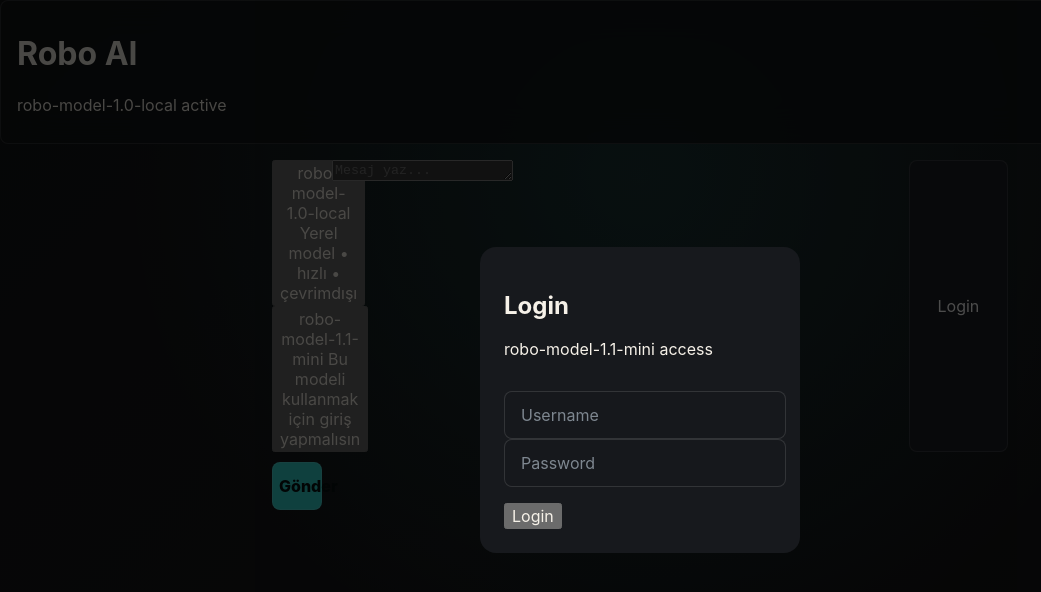
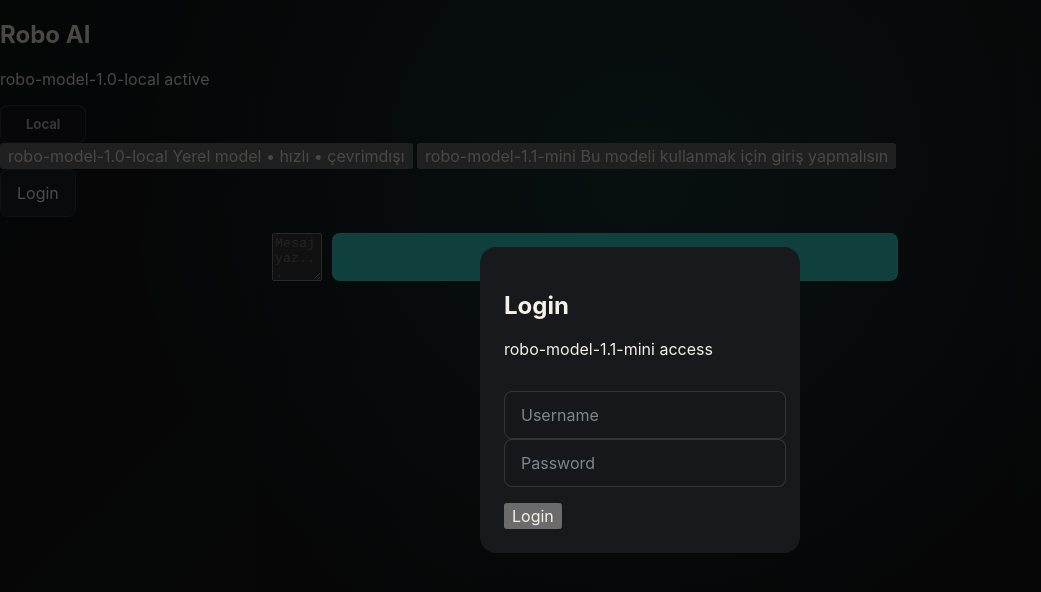
Before and after one commit to itzpertote/roboai, a website: page index.html in a window 1280 px wide. Shown: the whole page, without its empty margins (0-1041 px from the left). Drawn offline with Linux system fonts and the light colour scheme.

Commit message:
Update index.html

```diff
--- a/index.html
+++ b/index.html
@@ -1,7 +1,9 @@
 <!DOCTYPE html>
 <html lang="tr">
 <head>
+
   <meta charset="UTF-8" />
+
   <meta
     name="viewport"
     content="width=device-width, initial-scale=1.0" />
@@ -9,15 +11,22 @@
   <title>Robo AI</title>
 
   <link rel="stylesheet" href="styles.css" />
+
 </head>
 
 <body>
 
-  <!-- TOP BAR -->
+  <!-- APP -->
 
-  <header class="topbar">
+  <div class="app-shell">
 
-    <div class="brand-area">
+    <!-- SIDEBAR -->
+
+    <aside class="sidebar">
+
+      <div class="sidebar-top">
+
+        <div class="brand-block">
 
           <h1 class="brand-title">
             Robo AI
@@ -33,25 +42,17 @@
 
         </div>
 
-  </header>
+        <!-- API STATUS -->
 
-  <!-- CHAT -->
+        <div
+          class="api-pill"
+          id="apiPill">
 
-  <main
-    class="chat-feed"
-    id="chatFeed">
+          Local
 
-    <!-- messages append here -->
+        </div>
 
-  </main>
-
-  <!-- COMPOSER -->
-
-  <footer class="composer-shell">
-
-    <form
-      class="composer"
-      id="composer">
+      </div>
 
       <!-- MODEL PICKER -->
 
@@ -59,7 +60,7 @@
         class="model-picker"
         id="modelPicker">
 
-        <!-- LOCAL MODEL -->
+        <!-- LOCAL -->
 
         <button
           type="button"
@@ -81,7 +82,7 @@
 
         </button>
 
-        <!-- MINI MODEL -->
+        <!-- MINI -->
 
         <button
           type="button"
@@ -107,21 +108,9 @@
 
       </div>
 
-      <!-- TEXT INPUT -->
+      <!-- LOGIN -->
 
-      <div class="input-area">
-
-        <textarea
-          id="textInput"
-          name="message"
-          autocomplete="off"
-          maxlength="1800"
-          placeholder="Mesaj yaz..."
-          rows="1"></textarea>
-
-      </div>
-
-      <!-- LOGIN BUTTON -->
+      <div class="sidebar-bottom">
 
         <button
           type="button"
@@ -132,12 +121,46 @@
 
         </button>
 
-      <!-- SEND BUTTON -->
+      </div>
+
+    </aside>
+
+    <!-- MAIN -->
+
+    <main class="main-panel">
+
+      <!-- CHAT -->
+
+      <section
+        class="chat-feed"
+        id="chatFeed">
+
+      </section>
+
+      <!-- COMPOSER -->
+
+      <footer class="composer-shell">
+
+        <form
+          class="composer"
+          id="composer">
+
+          <!-- INPUT -->
+
+          <textarea
+            id="textInput"
+            name="message"
+            rows="1"
+            maxlength="1800"
+            autocomplete="off"
+            placeholder="Mesaj yaz..."></textarea>
+
+          <!-- SEND -->
 
           <button
             class="send-button"
-        type="submit"
-        id="sendButton">
+            id="sendButton"
+            type="submit">
 
             Gönder
 
@@ -146,6 +169,10 @@
         </form>
 
       </footer>
+
+    </main>
+
+  </div>
 
   <!-- LOGIN MODAL -->
 
@@ -172,14 +199,14 @@
         <input
           type="text"
           id="usernameInput"
-          placeholder="Username"
-          autocomplete="username" />
+          autocomplete="username"
+          placeholder="Username" />
 
         <input
           type="password"
           id="passwordInput"
-          placeholder="Password"
-          autocomplete="current-password" />
+          autocomplete="current-password"
+          placeholder="Password" />
 
       </div>
 
@@ -199,6 +226,8 @@
 
   </div>
 
+  <!-- SCRIPT -->
+
   <script src="app.js"></script>
 
 </body>
```
Lines whose indentation alone changed are shown as unchanged.
